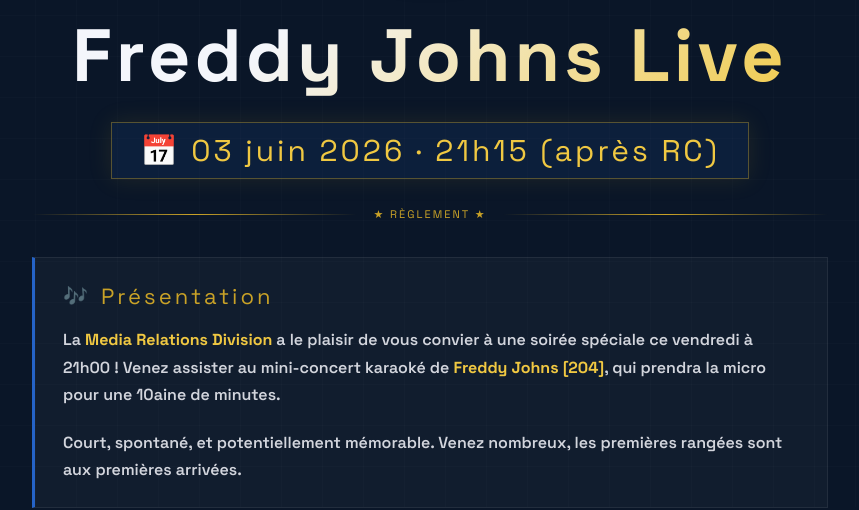
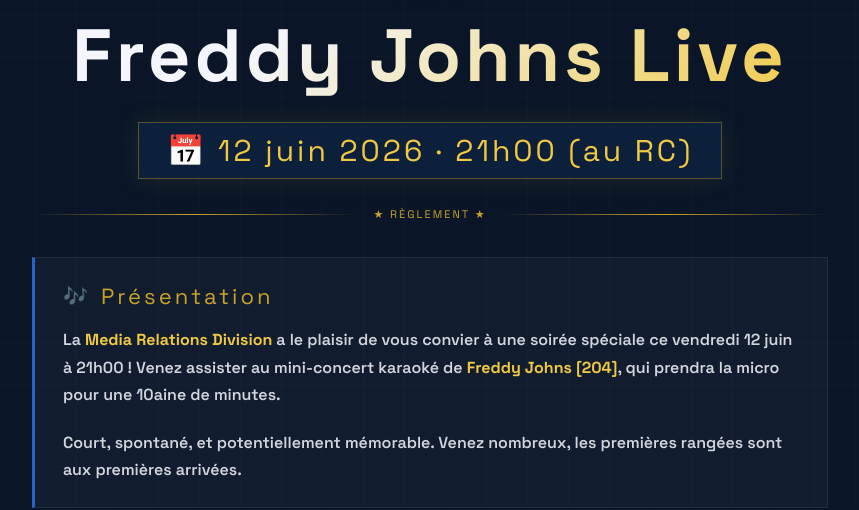
Before and after one commit to LSPD-MRD/events, a plain HTML site: page concert/index.html in a window 1280 px wide. Shown: the part 293-803 px from the top of the page, without its empty margins (210-1069 px from the left). Drawn offline with Linux system fonts and the light colour scheme.

Commit message:
fix date

```diff
--- a/concert/index.html
+++ b/concert/index.html
@@ -17,7 +17,7 @@
     <img src="../public/Logo MRD V2.png" alt="MRD Logo" class="header-logo">
     <div class="badge">Mission Row Police Department · MRD Event</div>
     <h1>Freddy Johns Live</h1>
-    <div class="date-banner">📅 03 juin 2026 · 21h15 (après RC)</div>
+    <div class="date-banner">📅 12 juin 2026 · 21h00 (au RC)</div>
     <div class="header-divider"><span>★ RÈGLEMENT ★</span></div>
   </div>
 
@@ -29,7 +29,7 @@
 
     <p>
       La <span class="highlight">Media Relations Division</span> a le plaisir de vous convier à une soirée spéciale
-      ce vendredi à 21h00 !
+      ce vendredi 12 juin à 21h00 !
       Venez assister au mini-concert karaoké de <span class="highlight">Freddy Johns [204]</span>, qui prendra la micro pour une 10aine de minutes.
     </p>
 
```
